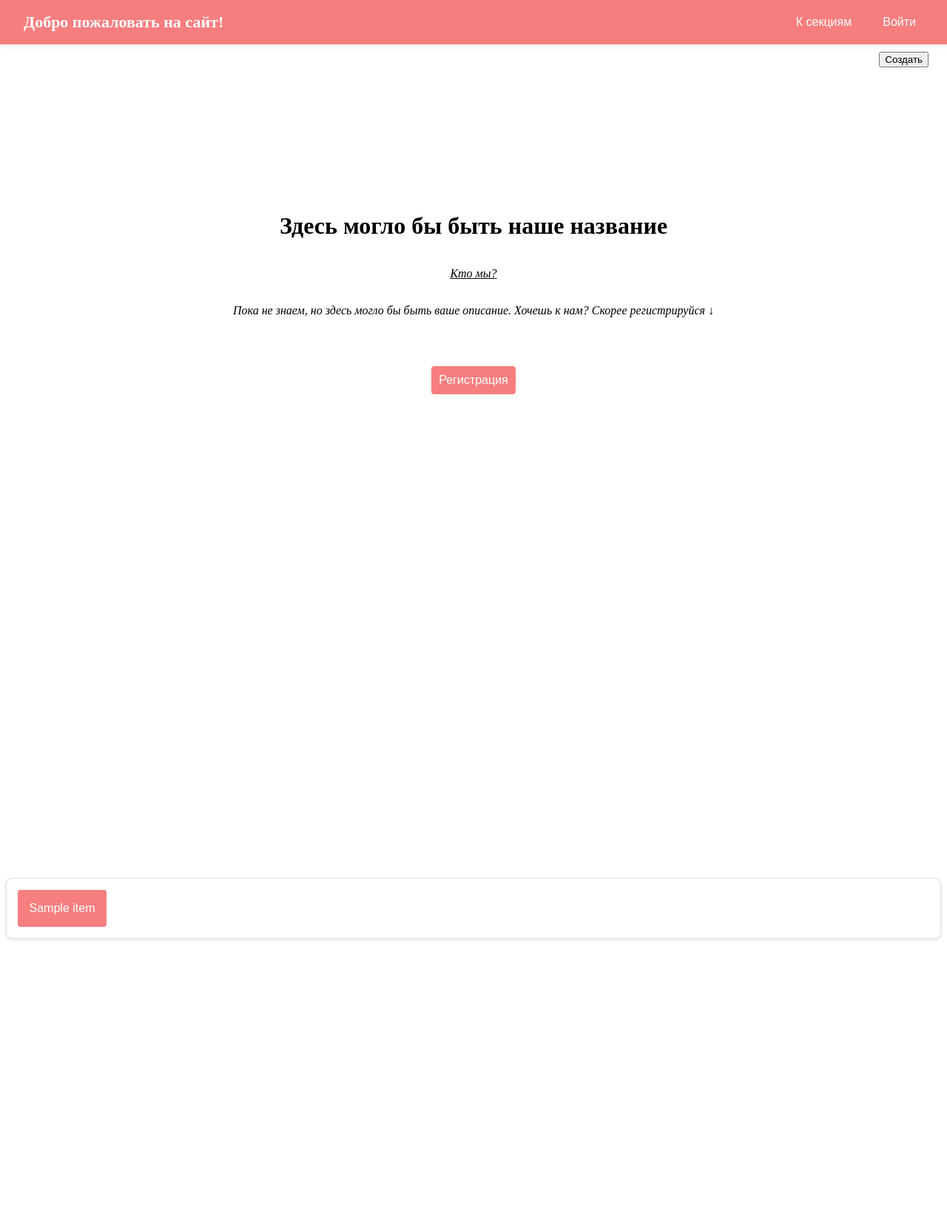
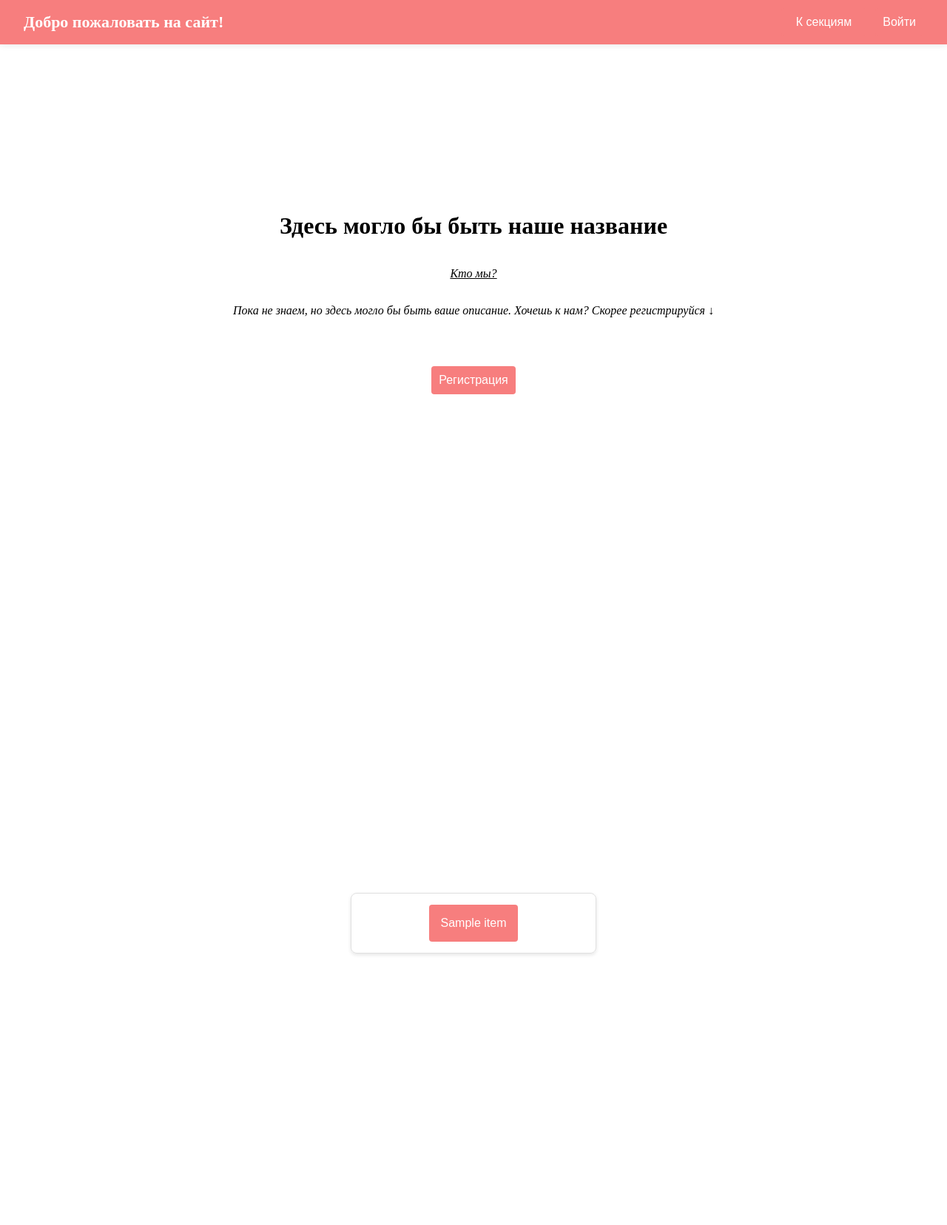
Before and after one commit to Vifiel/Geekmorolecon, a Flask app: template templates/index.html in a window 1280 px wide. Shown: the whole page at 74% size. Before the commit the page ends 1271 px from the top, so only its background shows below. Run offline with Flask 3, Linux system fonts and the light colour scheme; the template is opened without the code that fills it: most values are stand-ins (such as "Sample title", 1, 10 or a date in 2020).

Commit message:
Добавлена проверка is_admin
и в сервере (чтобы ограничить post-запросы) и для кнопки создать. Секции теперь по три штуки в ряд.

```diff
--- a/main.py
+++ b/main.py
@@ -21,7 +21,12 @@ def display_data():
             doc_data = doc.to_dict()
             data.append(doc_data)
 
-        return render_template('index.html', data=data)
+        is_admin = False
+        if current_user.is_authenticated:
+            user_data = init_db.db.collection("users").document(current_user.email).get()
+            is_admin = user_data.get("isAdmin", False)
+
+        return render_template('index.html', data=data, is_admin=is_admin)
 
     except Exception as e:
         return f"Ошибка получения данных: {str(e)}", 500
@@ -62,6 +67,14 @@ def enter():
 
 @app.route("/createSection", methods=["POST"])
 def createSection():
+
+    if not current_user.is_authenticated:
+        return "Пожалуйста, войдите в систему", 401
+
+    user_data = init_db.db.collection("users").document(current_user.email).get()
+    if not user_data.get("isAdmin", False):
+        return "Доступ запрещён", 403
+
     form_data = request.form.to_dict()
     print(form_data)
     current_section = Section(form_data)
--- a/static/css/styles.css
+++ b/static/css/styles.css
@@ -206,8 +206,10 @@ transition: background 0.2s;
     display: flex;
     flex-wrap: wrap;
     gap: 20px;
-    justify-content: flex-start;
-    margin: 20px 0;
+    justify-content: center;
+    align-items: flex-start;
+    margin: 40px auto 0 auto;
+    max-width: 1200px;
 }
 
 #sections.cards-container {
@@ -220,13 +222,21 @@ transition: background 0.2s;
 
 .card {
     position: relative;
+    flex: 0 0 300px;
     min-width: 250px;
-    flex: 1 0 auto;
+    max-width: 300px;
+    min-width: 250px;
+    margin: 0;
     border: 1px solid #e0e0e0;
     border-radius: 8px;
+    align-items: center;
     padding: 15px;
     box-shadow: 0 2px 5px rgba(0,0,0,0.1);
     transition: all 0.3s ease;
+    display: flex;
+    flex-direction: column;
+    justify-content: center;
+    text-align: center;
 }
 
 .card:hover {
--- a/templates/index.html
+++ b/templates/index.html
@@ -15,7 +15,9 @@
     </div>
 </div>
 
-<button class="regbtn fixed-btn" id="createSection">Создать</button>
+{% if is_admin %}
+<button class="funcbtn fixed-btn" id="createSection">Создать</button>
+{% endif %}
 
 
 
```
